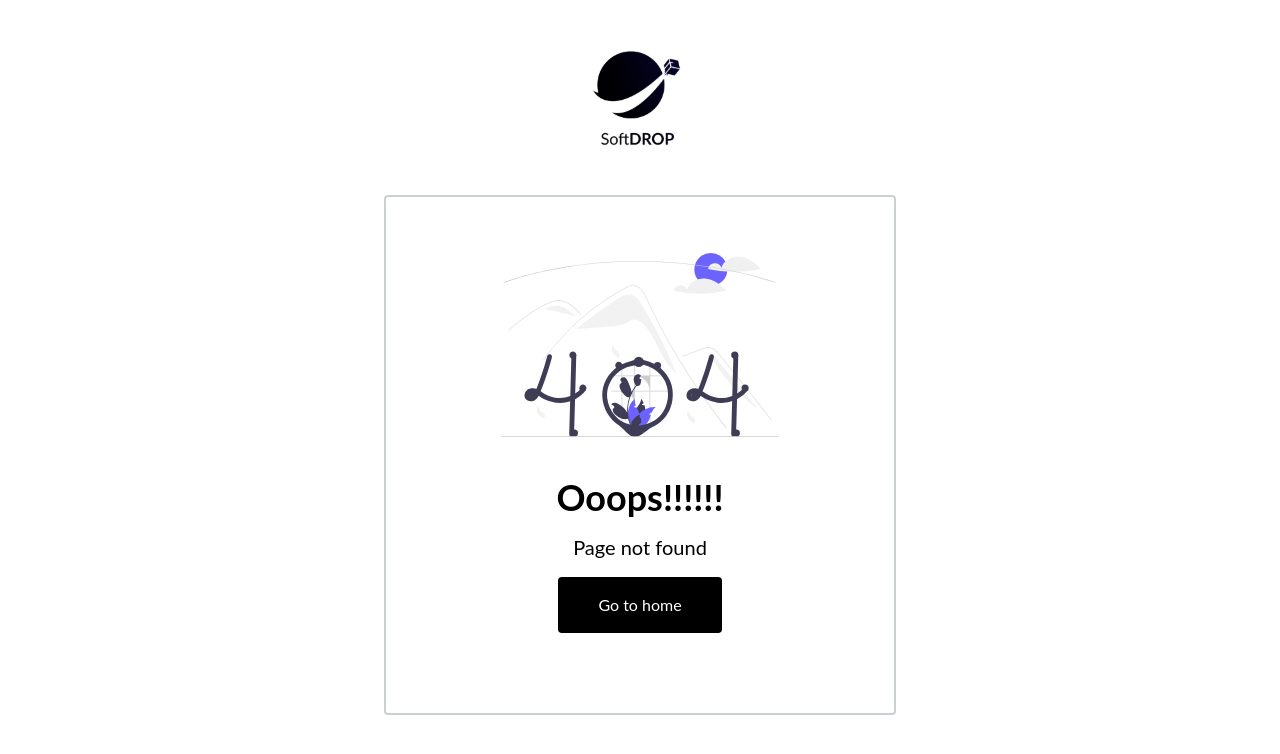
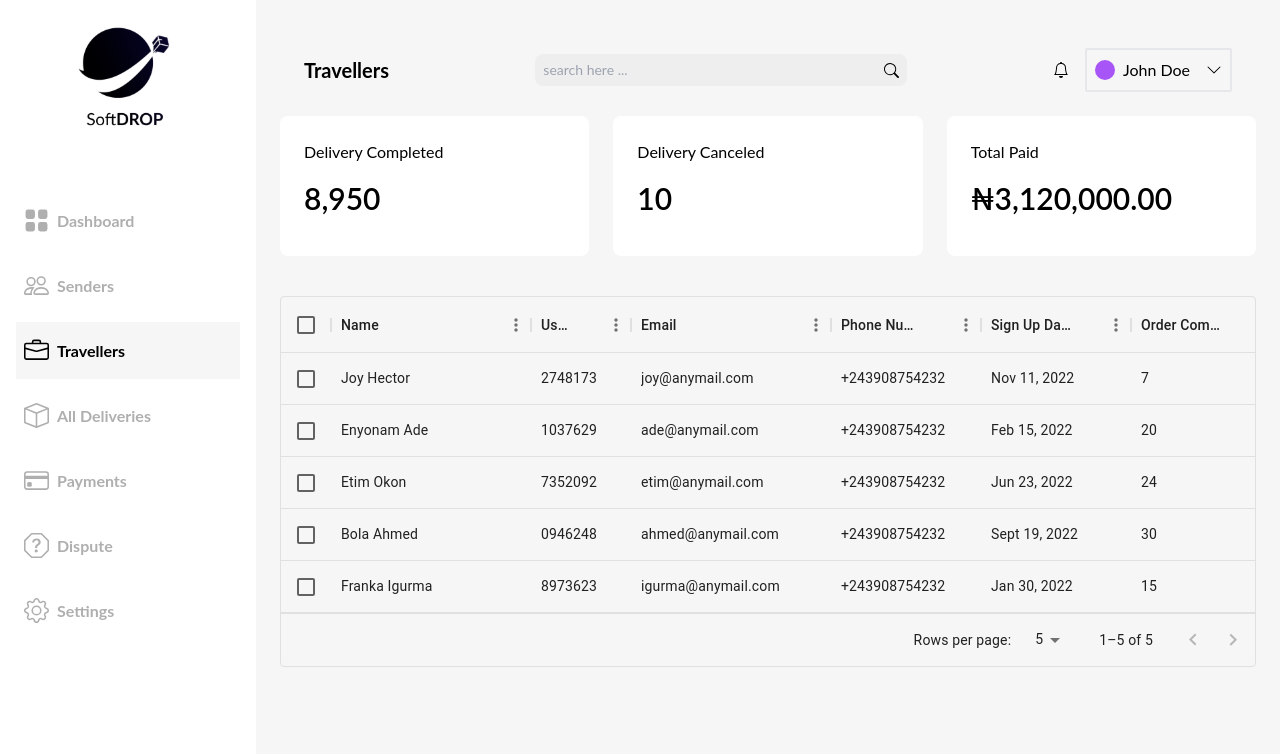
Before and after one commit to Craigmindset/webadmin-softdrop, a React (Create React App) app: page /admin/travellers in a window 1280 px wide. Before the commit this address had no page. Shown: the top 754 px of the page. Built offline with nearby package versions, Linux system fonts and the light colour scheme.

Commit message:
install mui table and implemented travellers page

```diff
--- a/package.json
+++ b/package.json
@@ -3,6 +3,10 @@
   "version": "0.1.0",
   "private": true,
   "dependencies": {
+    "@emotion/react": "^11.11.1",
+    "@emotion/styled": "^11.11.0",
+    "@mui/material": "^5.14.8",
+    "@mui/x-data-grid": "^6.12.1",
     "@testing-library/jest-dom": "^5.17.0",
     "@testing-library/react": "^13.4.0",
     "@testing-library/user-event": "^13.5.0",
--- a/src/App.js
+++ b/src/App.js
@@ -46,7 +46,7 @@ const router = createBrowserRouter([
       element: <Senders />
     },
     {
-      path: "trevellers",
+      path: "travellers",
       element: <Travellers />
     },
     {
--- a/src/Pages/Travellers.js
+++ b/src/Pages/Travellers.js
@@ -1,7 +1,49 @@
+import Naira from "../assets/Naira"
+import DashHeader from "../components/DashHeader"
+import DashboardCard from "../components/DashboardCard"
+import { DataGrid } from '@mui/x-data-grid';
+
+
 export default function Travellers(){
+    // Dummy data for table
+    const columns = [
+        { field: 'name', headerName: 'Name', width: 200 },
+        { field: 'id', headerName: 'User ID', width: 100 },
+        { field: 'email', headerName: 'Email', width: 200 },
+        { field: 'phoneNumber', headerName: 'Phone Number', width: 150 },
+        { field: 'signUpDate', headerName: 'Sign Up Date', width: 150 },
+        { field: 'orderCompleted', headerName: 'Order Completed', width: 150 },
+        { field: 'status', headerName: 'Status', render : (row) => console.log(row) ,width: 200 },
+      ];
+      const rows = [
+        { name: "Joy Hector", id: "2748173", email: 'joy@anymail.com',  phoneNumber : "+243908754232", signUpDate : "Nov 11, 2022", orderCompleted : 7, status : "Active"},
+        { name: "Enyonam Ade", id: "1037629", email: 'ade@anymail.com',  phoneNumber : "+243908754232", signUpDate : "Feb 15, 2022", orderCompleted : 20, status : "Suspended"},
+        { name: "Etim Okon", id: "7352092", email: 'etim@anymail.com',  phoneNumber : "+243908754232", signUpDate : "Jun 23, 2022", orderCompleted : 24, status : "Blocked"},
+        { name: "Bola Ahmed", id: "0946248", email: 'ahmed@anymail.com',  phoneNumber : "+243908754232", signUpDate : "Sept 19, 2022", orderCompleted : 30, status : "Active"},
+        { name: "Franka Igurma", id: "8973623", email: 'igurma@anymail.com',  phoneNumber : "+243908754232", signUpDate : "Jan 30, 2022", orderCompleted : 15, status : "Suspended"}
+      ];
+
     return (
-        <div>
-            this is the travellers page
-        </div>
+        <main className="p-6">
+            <DashHeader title={'Travellers'} />
+            <section className="grid grid-cols-3 gap-6 mb-10">
+                <DashboardCard title="Delivery Completed" amount="8,950"/>
+                <DashboardCard title="Delivery Canceled" amount="10"/>
+                <DashboardCard title="Total Paid" naira={<Naira/>} amount="3,120,000.00"/>
+            </section>
+            <section>
+                <DataGrid
+                    rows={rows}
+                    columns={columns}
+                    initialState={{
+                    pagination: {
+                        paginationModel: { page: 0, pageSize: 5 },
+                    },
+                    }}
+                    pageSizeOptions={[5, 10]}
+                    checkboxSelection
+                />
+            </section>
+        </main>
     )
 }
--- a/src/components/DashboardCard.js
+++ b/src/components/DashboardCard.js
@@ -5,7 +5,9 @@ export default function DashboardCard({title, amount, percentage, naira}) {
     <div className='bg-white rounded-lg p-6'>
       <h2>{title}</h2>
       <p className='font-semibold text-xl lg:text-3xl my-4'>{naira}{amount}</p>
-      <p className={percentage > 0 ? "text-[#22BC92] font-bold" : "text-[#FF5B5B] font-bold"}>{percentage}%</p>
+      {
+        percentage && <p className={percentage > 0 ? "text-[#22BC92] font-bold" : "text-[#FF5B5B] font-bold"}>{percentage}%</p>
+      }
     </div>
   )
 }
```
Also changed, not shown: 1 other file (tests, documents, lock files or other folders).
